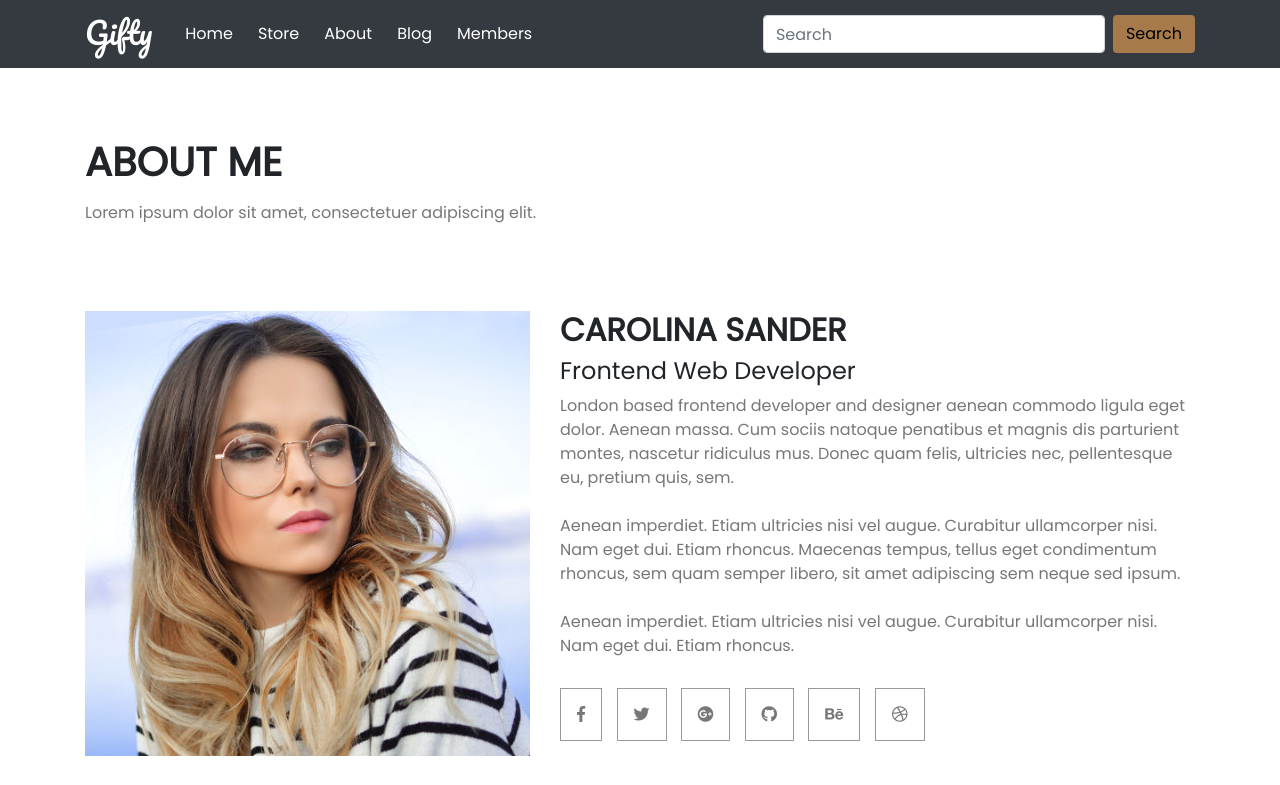
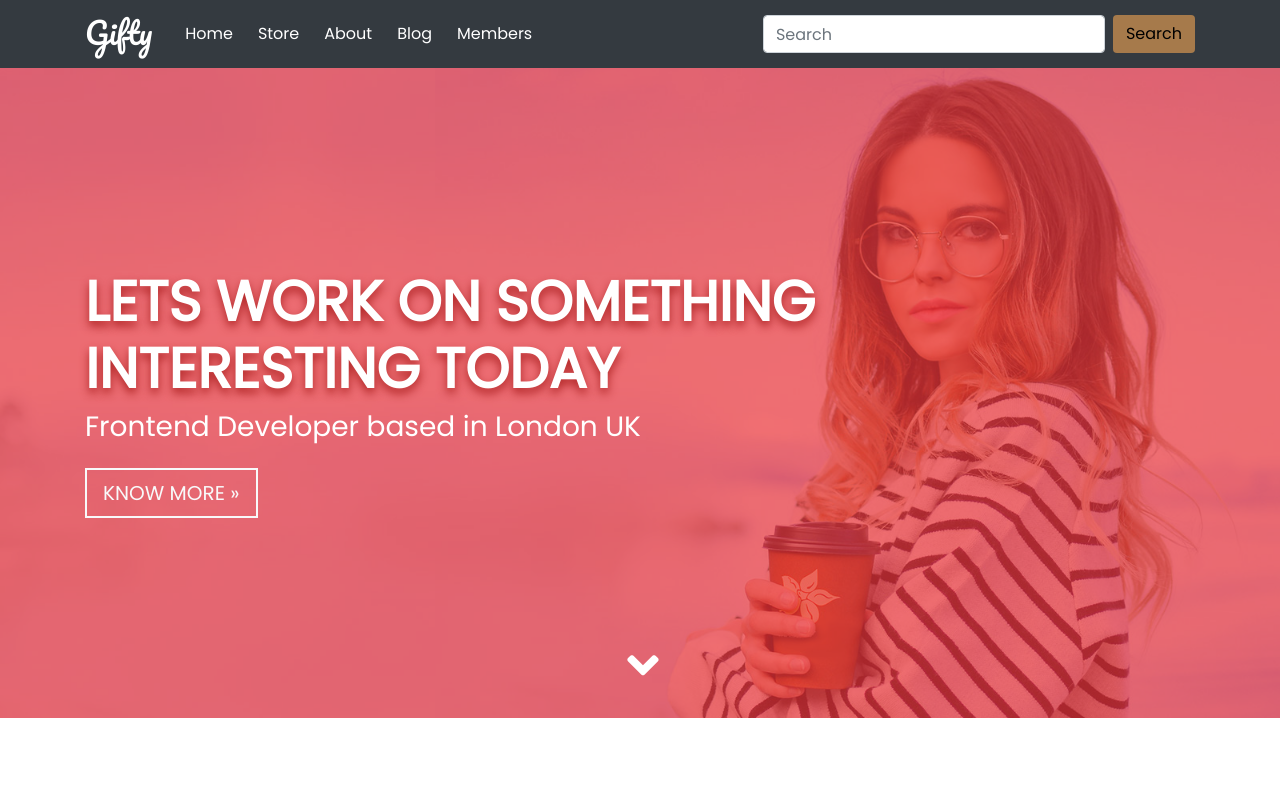
Before and after one commit to ningaaaa3/Gifty_Project, a plain HTML site: page index.html in a window 1280 px wide. Shown: the top 785 px of the page. Drawn offline with Linux system fonts and the light colour scheme.

Commit message:
first change

```diff
--- a/css/index_style.css
+++ b/css/index_style.css
@@ -12,8 +12,59 @@
 .navbar-brand{
     margin-top: -3px;
 }
-
-
+/* start of section home */
+.home
+{
+    height: 650px;
+    background-image: url(../images/cover.jpg);
+    background-size: cover;
+    background-attachment: fixed;
+}
+.home .overlay
+{
+    width:100%;
+    height: 100%;
+    background-color: rgba(236, 51, 55, 0.7);
+}
+.home .overlay .btn-outline-light
+{
+    border-radius: 0;
+    border-width: 2px;
+}
+.home .overlay .btn-outline-light:hover
+{
+    color:rgba(236, 51, 55, 0.7);
+}
+.home .overlay .caption
+{
+    width: 80%;
+}
+.home .overlay .caption h1
+{
+    font-weight: 700;
+    font-size: 3.5em;
+    color: #ffffff;
+    text-shadow: 0px 5px 10px #af2424;
+}
+.home .fa-angle-down
+{
+    font-size: 50px;
+    color: white;
+    position: absolute;
+    top:85%;
+    left: 49%;
+    animation-name: anime;
+	animation-duration: 1s;
+	animation-iteration-count: infinite;
+	animation-direction: alternate;
+    transition: top 1s;
+}
+@keyframes anime
+{
+    0%{top:85%;}
+    100%{top:88%;}
+}
+/* end of section home */
 /*About */
 .about-desc
 {
--- a/index.html
+++ b/index.html
@@ -43,7 +43,20 @@
   </div></div>
 </nav>
 
-
+        <!-- start of section home -->
+        <section class="home position-relative" id="home">
+            <div class="overlay  d-flex align-items-center">
+                <div class="container">
+                    <div class="caption text-white">
+                        <h1 class="font-weight-bold">LETS WORK ON SOMETHING INTERESTING TODAY</h1>
+                        <h3 class="mb-4">Frontend Developer based in London UK</h3>
+                        <button type="button" class="btn btn-outline-light btn-lg text-uppercase">Know More »</button>
+                    </div>
+                    <a href="#about"><i class="fas fa-angle-down"></i></a>
+                </div>
+            </div>
+        </section>
+        <!-- end of section home -->
         <!-- Start About-->
         <section id="about">
         <div class="container">
```
